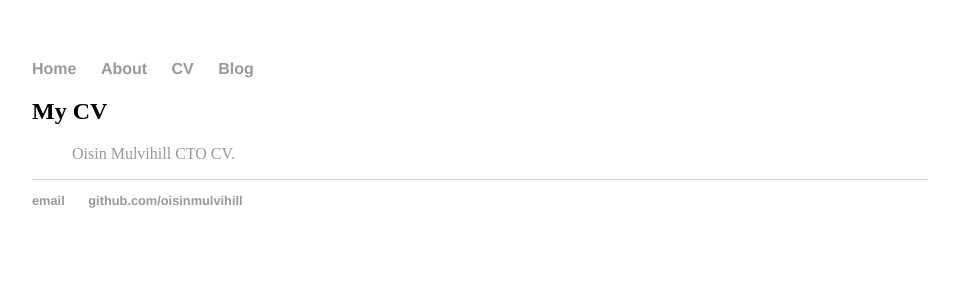
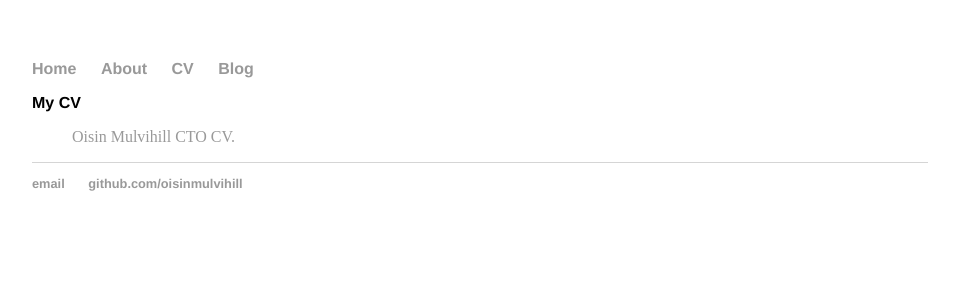
Before and after one commit to oisinmulvihill/oisinmulvihill.github.io, a Jekyll site: the page built from cv/index.html, in a window 1280 px wide. Shown: the top 300 px of the page, without its empty margins (160-1119 px from the left). Built offline with Jekyll 4.4.1, drawn with Linux system fonts in a browser that asks for light colours.

Commit message:
don't mess with h1s, just change css.

```diff
--- a/blog/index.html
+++ b/blog/index.html
@@ -2,7 +2,7 @@
 layout: default
 title: A Blog
 ---
-<h2>{{ page.title }}</h2>
+<h1>{{ page.title }}</h1>
 <ul>
     <li><a href="https://medium.com/@oisin.mulvihill">My medium experiement</a></li>
     <li><a href="https://sourceweaver.tumblr.com/">Old tumblr blog</a></li>
--- a/css/main.css
+++ b/css/main.css
@@ -20,7 +20,7 @@ a:hover {
     text-decoration: underline;
 }
 h1 {
-    font-size: 3em;
+    font-size: 1em;
     font-family:'Helvetica', 'Arial', 'Sans-Serif';
 }
 p {
--- a/cv/index.html
+++ b/cv/index.html
@@ -3,7 +3,7 @@ layout: default
 title: Oisin's CV
 ---
 <div class="blurb">
-	<h2>My CV</h2>
+	<h1>My CV</h1>
     <ul>
         </li><a href="https://docs.google.com/document/d/1dTnWaOQweCaSTBCyJtp0oMjds0ZHmaA7YfnnoEd5pMQ">Oisin Mulvihill CTO CV.</a></li>
     </ul>
```
